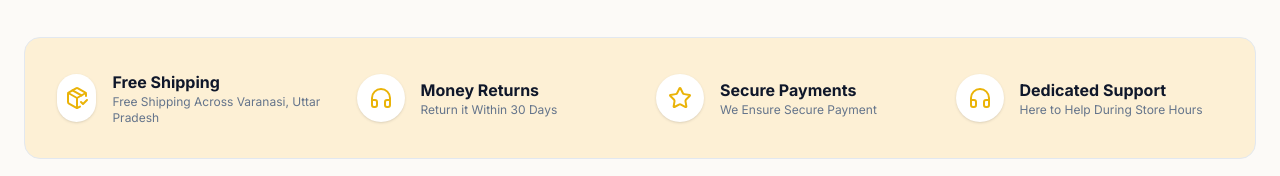
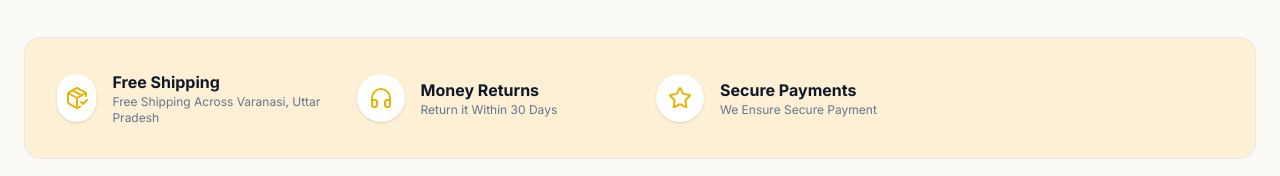
Before and after one commit to amankrmj09/bakery-website, a React (Vite) app: page / in a window 1280 px wide. Shown: the part 2158-2334 px from the top of the page. Built offline with nearby package versions, Linux system fonts and the light colour scheme; no server answers; a web font is replaced by a local one.

Commit message:
chore(user): Remove Dedicated Support block from footer

```diff
--- a/src/components/layout/Footer.jsx
+++ b/src/components/layout/Footer.jsx
@@ -106,15 +106,7 @@ export default function Footer() {
                             <p className="text-xs text-muted-foreground">We Ensure Secure Payment</p>
                         </div>
                     </div>
-                    <div className="flex items-center space-x-4">
-                        <div className="w-12 h-12 flex items-center justify-center bg-white rounded-full text-[#eab308] shadow-sm">
-                            <HeadphonesIcon className="w-6 h-6"/>
-                        </div>
-                        <div>
-                            <h4 className="font-bold text-foreground">Dedicated Support</h4>
-                            <p className="text-xs text-muted-foreground">Here to Help During Store Hours</p>
-                        </div>
-                    </div>
+
                 </div>
 
                 <div className="grid grid-cols-1 md:grid-cols-4 gap-8 pb-12 border-b border-border">
```
